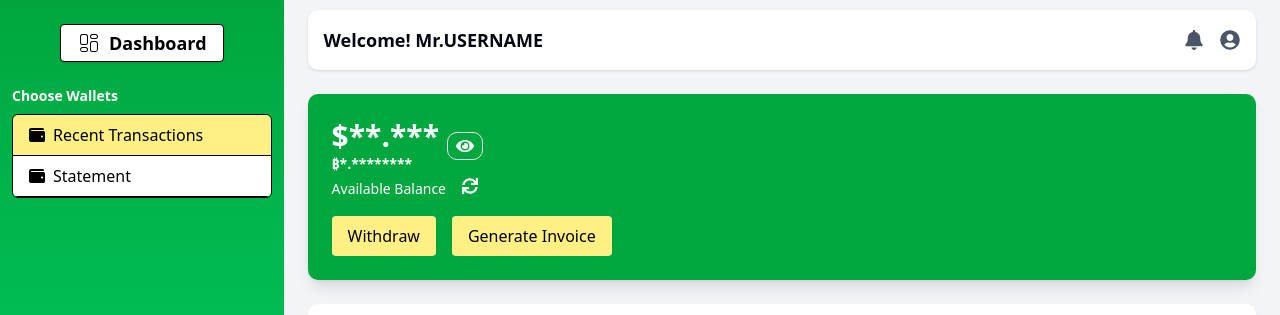
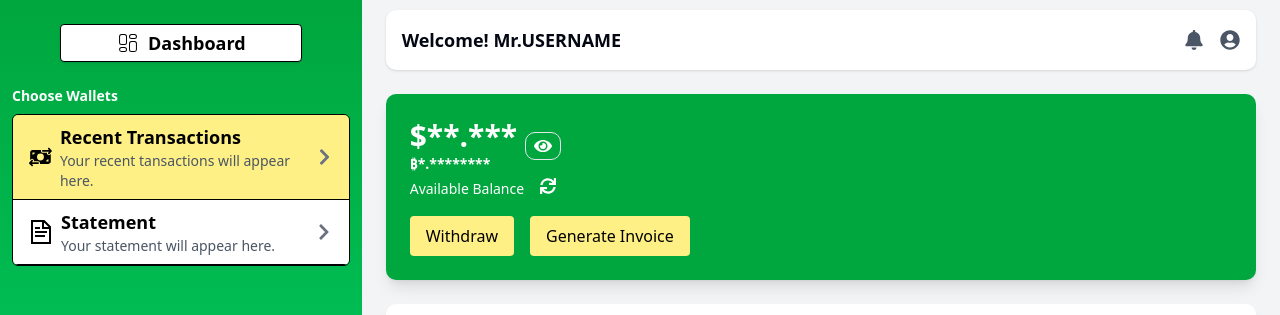
Before and after one commit to lnbits-dhaube/lnbits-invoice, a Next.js app: page /dashboard in a window 1280 px wide. Shown: the top 315 px of the page. Built offline with nearby package versions, Linux system fonts and the light colour scheme; no server answers.

Commit message:
sidebar update

```diff
--- a/src/app/dashboard/page.tsx
+++ b/src/app/dashboard/page.tsx
@@ -17,7 +17,7 @@ export default function Dashboard() {
 function DashboardContent() {
     const { activeComponent } = useDashboard();
     return (
-        <div className="flex min-h-screen h-full overflow-auto">
+        <div className="flex min-h-screen h-full overflow-hidden">
             {/* Sidebar */}
             <Sidebar />
 
--- a/src/components/Sidebar.tsx
+++ b/src/components/Sidebar.tsx
@@ -1,7 +1,10 @@
 "use client";
-import { useState } from "react";
-import { FaBars, FaTimes, FaWallet, FaCog, FaQrcode } from "react-icons/fa";
+import { useState, useEffect } from "react";
+import { FaBars, FaTimes, FaCog, FaQrcode, FaChevronRight } from "react-icons/fa";
+import { FaMoneyBillTransfer } from "react-icons/fa6";;
+import { GrDocumentText } from "react-icons/gr";
 import { CiGrid42 } from "react-icons/ci";
+
 import { useDashboard } from "@/context/DashboardContext";
 
 export default function Sidebar() {
@@ -10,31 +13,40 @@ export default function Sidebar() {
     function toggleMenu() {
         setIsOpen(!isOpen);
     }
-
+    useEffect(() => {
+        if (isOpen && window.innerWidth < 768) { // Apply only below md
+            document.body.style.overflow = "hidden";  // Prevent background scrolling
+        } else {
+            document.body.style.overflow = "auto";    // Restore scrolling
+        }
+        return () => {
+            document.body.style.overflow = "auto"; // Cleanup on unmount
+        };
+    }, [isOpen]);
     return (
         <>
             {/* Sidebar */}
             {/* Hamburger Button (Small Screens Only) */}
             <button
-                className=" md:hidden text-2xl text-white bg-green-600 p-3 rounded-md fixed top-4 left-4 z-10 shadow-sm "
+                className=" md:hidden text-2xl text-white bg-green-600 p-3 rounded-md absolute top-4 left-4 z-10 shadow-sm "
                 onClick={toggleMenu}
                 aria-label="Toggle menu"
             >
                 {isOpen ? <FaTimes size={24} /> : <FaBars size={24} />}
             </button>
-            <div className={`${isOpen ? "block" : "hidden"} md:flex flex-col bg-gradient-to-b from-green-600 to-green-400 min-h-screen text-white md:w-1/3 lg:w-1/4`}>
+            <div className={`${isOpen ? "block" : "hidden"} md:flex flex-col bg-gradient-to-b from-green-600 to-green-400 min-h-screen text-white lg:w-2/5 2xl:w-1/3`}>
 
-                <div className={`fixed md:relative top-0 left-0 h-full md:w-full w-full bg-gradient-to-b from-green-600 to-green-400 py-6 px-3 text-white`}>
+                <div className={`absolute md:relative top-0 left-0 h-full md:w-full w-full bg-gradient-to-b from-green-600 to-green-400 py-6 px-3 text-white`}>
                     <div className="flex items-center justify-center gap-2 text-lg font-semibold mb-6 mx-12 text-center border border-black shadow-sm  bg-white text-black rounded py-1 px-4">
                         <CiGrid42 size={24} />
                         <span>Dashboard</span>
                     </div>
 
-                    {/* Wallets */}
+                    {/* Sidebar Menu Items */}
                     <div className="mb-6 h-full">
                         <h3 className="text-sm font-semibold">Choose Wallets</h3>
                         <div className="mt-2 space-y-0 border border-black rounded-sm overflow-hidden">
-                            <button className={`flex items-center w-full border-b border-black  text-black px-4 py-2 ${activeComponent === 'dashboard' ? "bg-yellow-200" : 'bg-white'}`}
+                            <button className={`flex text-lg items-center w-full border-b border-black  text-black px-4 py-2 ${activeComponent === 'dashboard' ? "bg-yellow-200" : 'bg-white'}`}
                                 onClick={() => {
                                     // navigate to dashboard
                                     setActiveComponent("dashboard");
@@ -42,16 +54,27 @@ export default function Sidebar() {
                                 }
                                 }
                             >
-                                <FaWallet className="mr-2" /> Recent Transactions
+                                <FaMoneyBillTransfer className="mr-2 text-2xl" />
+                                <div className="flex flex-col text-left">
+                                    <span className="font-semibold">Recent Transactions</span>
+                                    <span className="text-sm text-gray-600">Your recent tansactions will appear here.</span>
+                                </div>
+                                <FaChevronRight className="ml-auto text-gray-500" />
+
                             </button>
-                            <button className={`flex items-center w-full border-b border-black  text-black px-4 py-2 ${activeComponent === 'statement' ? "bg-yellow-200" : 'bg-white'}`}
+                            <button className={`flex text-lg items-center w-full border-b border-black  text-black px-4 py-2 ${activeComponent === 'statement' ? "bg-yellow-200" : 'bg-white'}`}
                                 onClick={() => {
                                     // navigate to statement
                                     setActiveComponent("statement");
                                 }
                                 }
                             >
-                                <FaWallet className="mr-2" /> Statement
+                                <GrDocumentText className="mr-2 text-2xl" />
+                                <div className="flex flex-col text-left">
+                                    <span className="font-semibold">Statement</span>
+                                    <span className="text-sm text-gray-600">Your statement will appear here.</span>
+                                </div>
+                                <FaChevronRight className="ml-auto text-gray-500" />
                             </button>
 
                         </div>
--- a/src/components/Transactions.tsx
+++ b/src/components/Transactions.tsx
@@ -17,7 +17,7 @@ export default function Transactions() {
         const fetchTransactions = async () => {
             setLoading(true);
             try {
-                const res = await fetch(`/api/payment_list`);
+                const res = await fetch(`/api/payment_list?limit=50`);
                 const data = await res.json();
                 setTransactions(data);
                 setFilteredTransactions(data);
```
